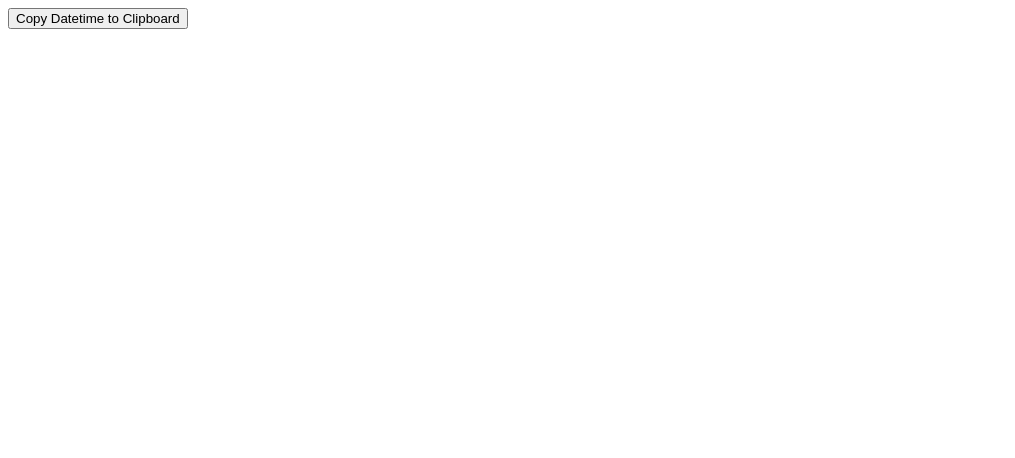
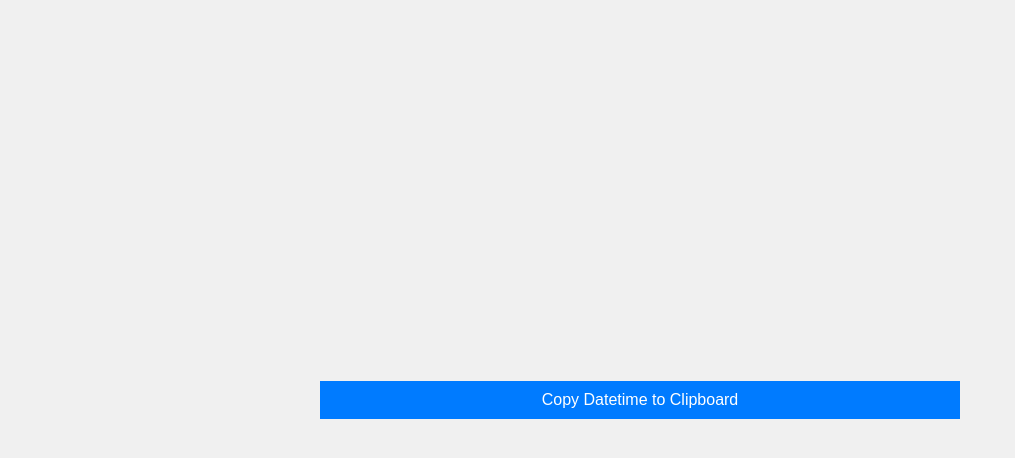
Before and after one commit to pav314/pav314.github.io, a plain HTML site: page index.html in a window 1280 px wide. Shown: the whole page, without its empty margins (0-1015 px from the left). Drawn offline with Linux system fonts and the light colour scheme.

Commit message:
Update index.html
change size, add color change, remove popup

```diff
--- a/index.html
+++ b/index.html
@@ -2,6 +2,30 @@
 <html>
 <head>
   <title>Copy Datetime to Clipboard</title>
+  <style>
+    body {
+      display: flex;
+      align-items: center;
+      justify-content: center;
+      height: 100vh;
+      margin: 0;
+      background-color: #f0f0f0;
+    }
+
+    #copyButton {
+      width: 50%;
+      padding: 10px;
+      font-size: 16px;
+      background-color: #007bff;
+      color: #fff;
+      border: none;
+      cursor: pointer;
+    }
+
+    #copyButton:hover {
+      background-color: #0056b3;
+    }
+  </style>
 </head>
 <body>
   <button id="copyButton">Copy Datetime to Clipboard</button>
@@ -9,7 +33,7 @@
   <script>
     document.getElementById('copyButton').addEventListener('click', function() {
       copyToClipboard(getFormattedDatetime());
-      alert("Datetime copied to clipboard:\n" + getFormattedDatetime());
+      document.getElementById('copyButton').style.backgroundColor = '#28a745'; // Change color on click
     });
 
     function getFormattedDatetime() {
@@ -29,8 +53,6 @@
 
     function copyToClipboard(text) {
       var textarea = document.createElement('textarea');
-      textarea.rows = "5"; // Set the number of rows
-      textarea.cols = "40"; // Set the number of columns
       textarea.value = text;
       document.body.appendChild(textarea);
       textarea.select();
```
